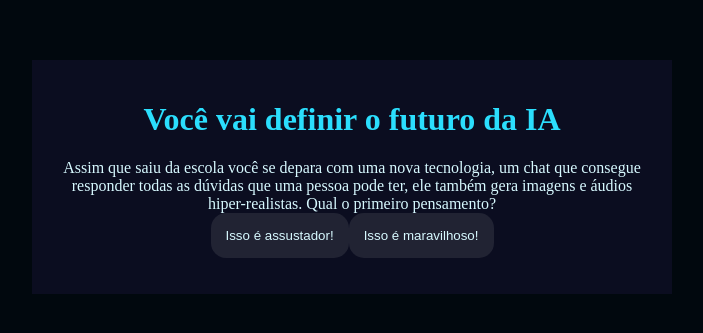
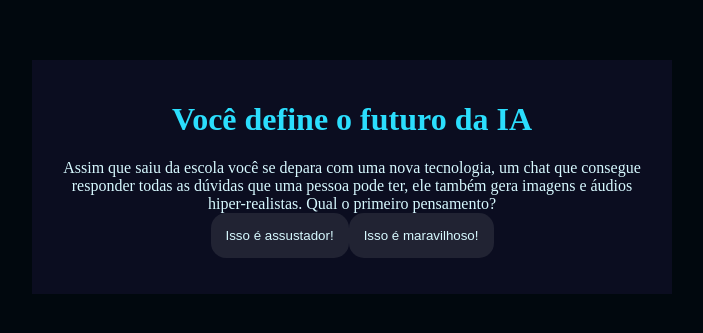
Before and after one commit to ericabobato/Alexandrino, a plain HTML site: page index.html in a window 1280 px wide. Shown: the part 231-564 px from the top of the page, without its empty margins (288-991 px from the left). Drawn offline with Linux system fonts and the light colour scheme.

Commit message:
Update index.html

```diff
--- a/index.html
+++ b/index.html
@@ -8,7 +8,7 @@
 </head>
 <body>
     <div class="caixa-principal">
-        <h1>Você vai definir o futuro da IA</h1>
+        <h1>Você define o futuro da IA</h1>
         <div class="caixa-perguntas"></div>
         <div class="caixa-alternativas"></div>
         <div class="caixa-resultado">
```
